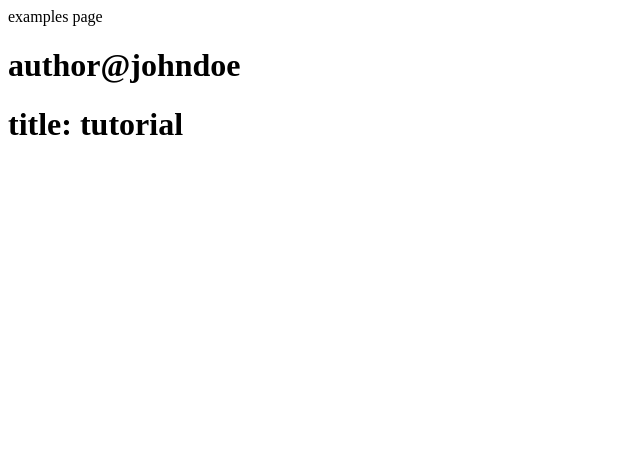
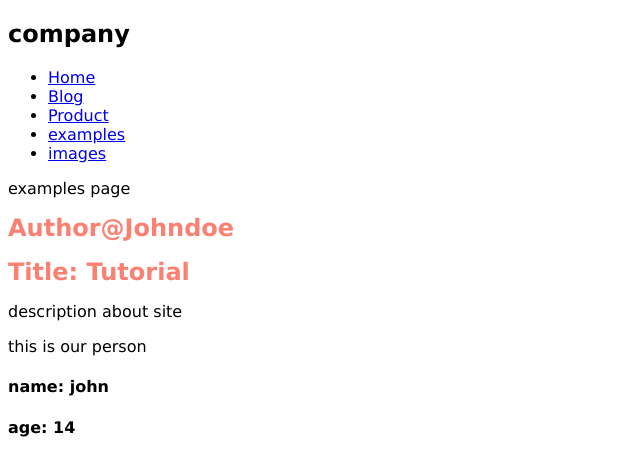
Before and after one commit to romanDQ/Gatsby-GraphQL, a Gatsby site: page /examples in a window 1280 px wide. Shown: the whole page, without its empty margins (0-640 px from the left). Built offline with nearby package versions, Linux system fonts and the light colour scheme; Gatsby itself is replaced by a stand-in of ours.

Commit message:
added new queries

```diff
--- /dev/null
+++ b/src/examples/Header-Hooks.js
@@ -0,0 +1,32 @@
+import React from 'react'
+import {useStaticQuery, graphql} from 'gatsby'
+
+const getData = graphql`
+  query{
+  site  {
+    siteMetadata  {
+      description
+      siteTitle:title
+      author
+      data  {
+        age
+      }
+    }
+  }
+}`
+
+const Header = () => {
+    const {site:{siteMetadata:info}} = useStaticQuery(getData)
+    // console.log(info);
+
+    const title = info.siteTitle;
+    return (
+        <div>
+            {/* <h1>author{data.site.siteMetadata.author}</h1> */}
+            <h1>author{info.author}</h1>
+            <h1>title: {title} </h1>
+        </div>
+    )
+}
+
+export default Header
--- /dev/null
+++ b/src/examples/Header-Static.js
@@ -0,0 +1,34 @@
+import React from 'react'
+import {graphql, StaticQuery} from 'gatsby'
+
+const getData = graphql`
+  query{
+  site  {
+    siteMetadata  {
+      description
+      siteTitle:title
+      author
+      data  {
+        age
+      }
+    }
+  }
+}`
+
+const HeaderStatic = () => {
+    return (
+        <StaticQuery
+        query={getData}
+        render={(data)=>{
+            return <div>
+                <p>
+                    {data.site.siteMetadata.description}
+                </p>
+            </div>
+        }}>
+            Using static query
+        </StaticQuery>
+    )
+}
+
+export default HeaderStatic
--- a/src/examples/Header.js
+++ /dev/null
@@ -1,28 +0,0 @@
-import React from 'react'
-import {useStaticQuery, graphql} from 'gatsby'
-
-export const Header = () => {
-    const {site:{siteMetadata:info}} = useStaticQuery(graphql`{
-        site{
-          siteMetadata{
-            description
-            title
-            author
-            data{
-              age
-            }
-          }
-        }
-      }`)
-
-console.log(info);
-    return (
-        <div>
-            {/* <h1>author{data.site.siteMetadata.author}</h1> */}
-            <h1>author{info.author}</h1>
-            <h1>title: {info.title} </h1>
-        </div>
-    )
-}
-
-export default Header
--- a/src/pages/blog.js
+++ b/src/pages/blog.js
@@ -1,7 +1,6 @@
 import React, { Component } from 'react'
 import Layout from './components/layout'
 import './components/blog.css'
-
 
 export default class blog extends Component {
     render() {
--- a/src/pages/components/Navbar.js
+++ b/src/pages/components/Navbar.js
@@ -19,6 +19,9 @@ export const Navbar = () => {
                 <li>
                     <Link to="/examples/">examples</Link>
                 </li>
+                <li>
+                <Link to="/images/">images</Link>
+                </li>
             </ul>
         </nav>
     )
--- a/src/pages/examples.js
+++ b/src/pages/examples.js
@@ -1,12 +1,40 @@
 import React from 'react'
-import Header from '../examples/Header'
-export const examples = () => {
+import HeaderHook from '../examples/Header-Hooks'
+import HeaderStatic from '../examples/Header-Static'
+import{graphql} from 'gatsby'
+import Layout from './components/layout'
+
+export const examples = (props) => {
+    const {name, age} = props.data.site.siteMetadata.person
+
     return (
-        <div>
+        <Layout>
             examples page
-            <Header/>
-        </div>
+            <HeaderHook/>
+            <HeaderStatic/>
+            <div>
+                this is our person
+                <h4>name: {name}</h4>
+                <h4>age: {age}</h4>
+            </div>
+        </Layout>
     )
 }
 
+export const getData = graphql`
+query{
+    site  {
+      siteMetadata  {
+        description
+        siteTitle:title
+        author
+        person:data  {
+          age
+          name
+        }
+      }
+    }
+  }
+`
+
 export default examples
```
Also changed, not shown: src/pages/images.js (added, +10 -0 lines), src/images/image1.jpeg (added), src/images/image2.jpeg (added), src/images/image3.jpeg (added).
